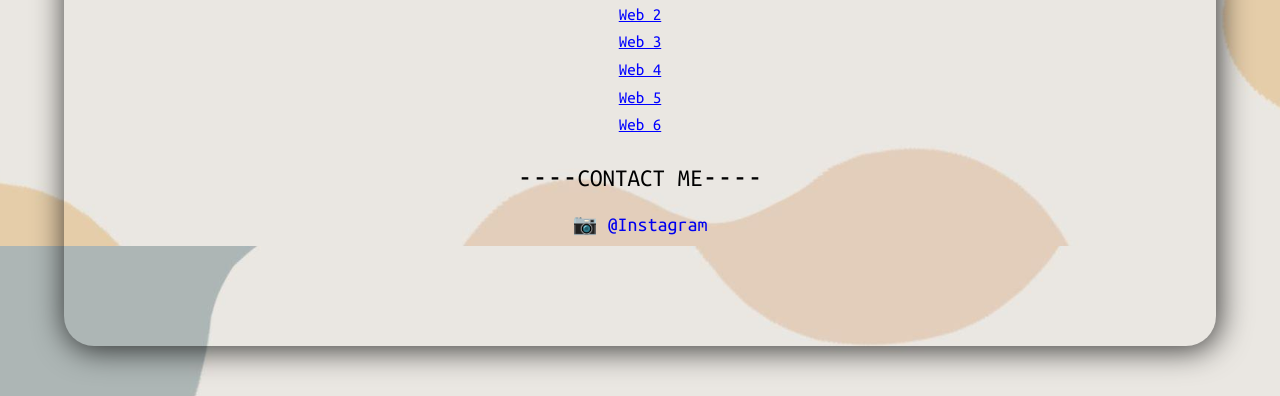
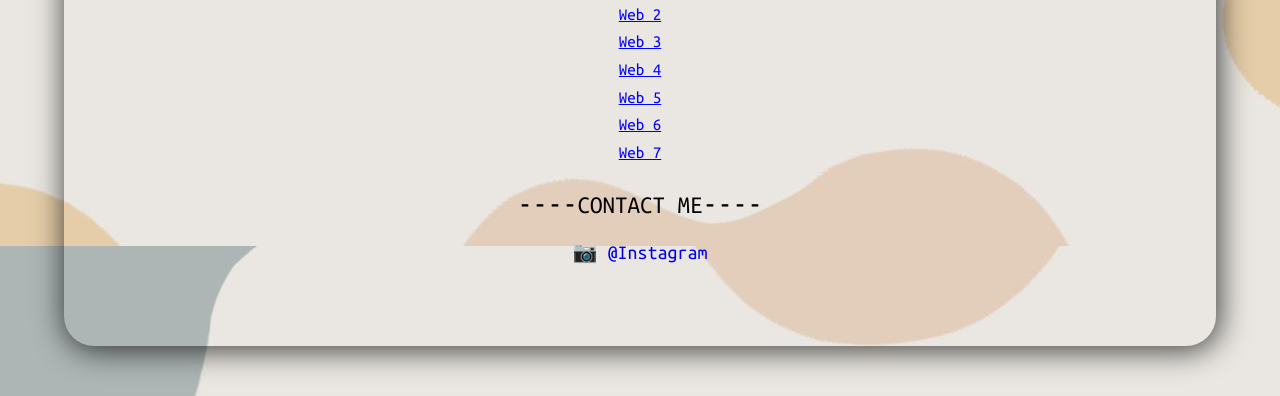
Before and after one commit to asan8/asan8.github.io, a plain HTML site: page index.html in a window 1280 px wide. Shown: the part 554-950 px from the top of the page. Drawn offline with Linux system fonts and the light colour scheme.

Commit message:
Update index.html

```diff
--- a/index.html
+++ b/index.html
@@ -29,6 +29,7 @@
                 <a target="_blank" class="link" href="https://landing-page-tensting.netlify.app/">Web 4</a>
                 <a target="_blank" class="link" href="https://metamask-testing.netlify.app/">Web 5</a>
                 <a target="_blank" class="link" href="https://doxx.netlify.app/">Web 6</a>
+                <a target="_blank" class="link" href="https://hex-to-ascii.netlify.app/">Web 7</a>
             </div>
             <p class="limiter limiter--">----<span>CONTACT ME</span>----</p>
             <a target="_blank" href="https://www.instagram.com/a_saanchez8/" class="enlace">
```
